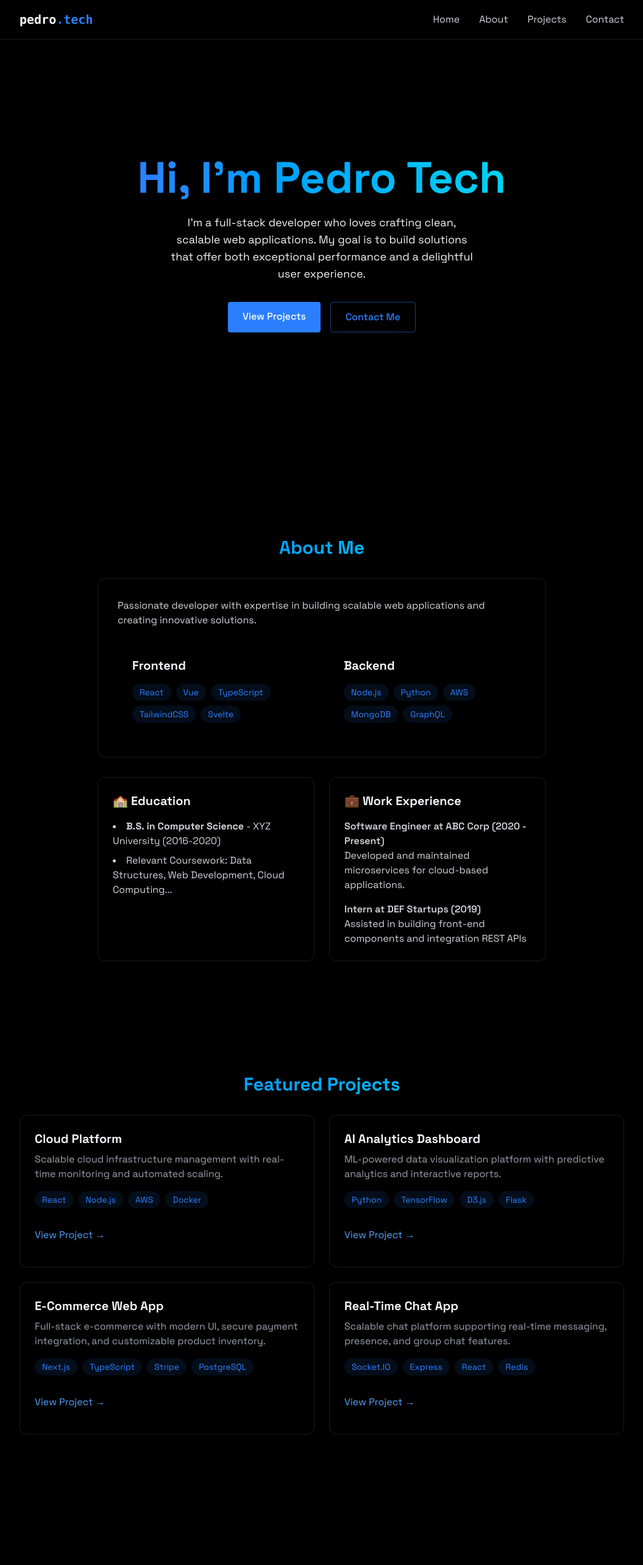
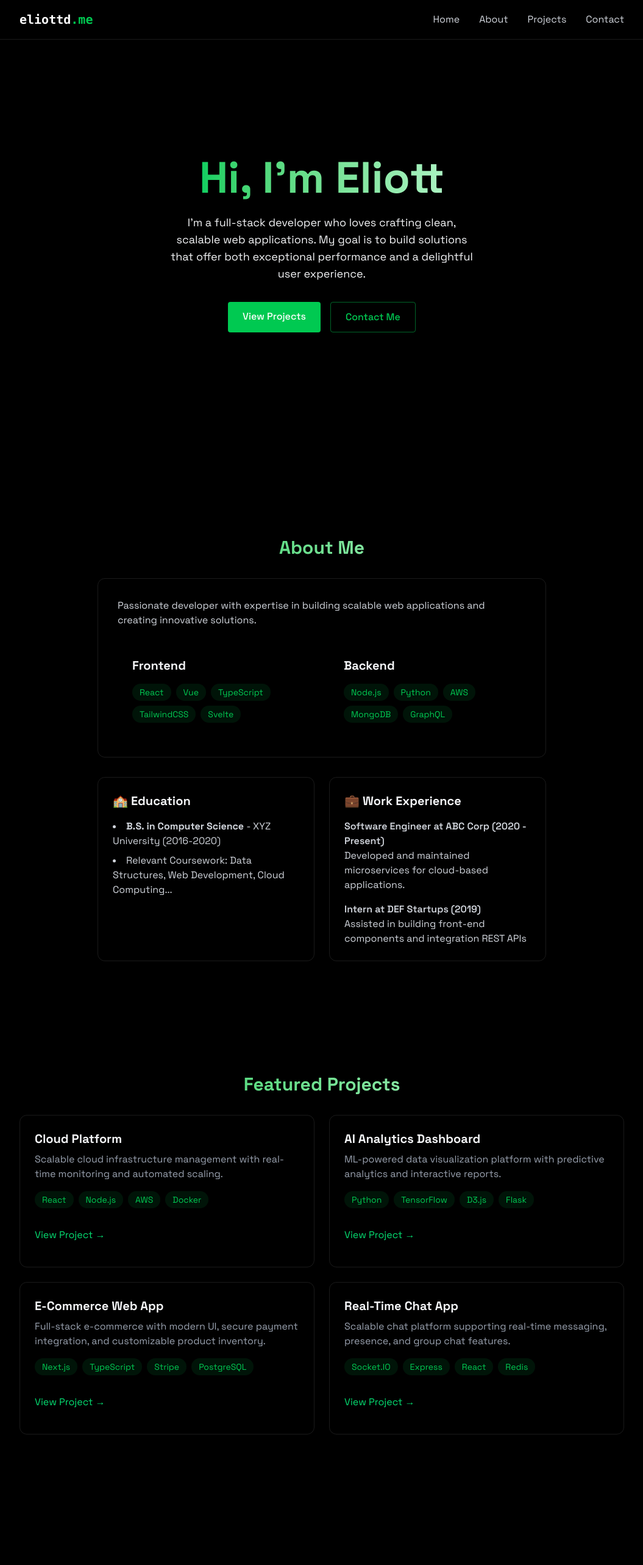
Before and after one commit to NeyZzO/portfolio, a React (Vite) app: page / in a window 1280 px wide. Shown: the top 2566 px of the page at 61% size, without its empty margins (112-1167 px from the left). Built offline with nearby package versions, Linux system fonts and the light colour scheme.

Commit message:
Changed colors

```diff
--- a/src/components/LoadingScreen.jsx
+++ b/src/components/LoadingScreen.jsx
@@ -29,7 +29,7 @@ export const LoadingScreen = ({ onComplete }) => {
       </div>
 
       <div className="w-[200px] h-[2px] bg-gray-800 rounded relative overflow-hidden">
-        <div className="w-[40%] h-full bg-blue-500 shadow-[0_0_15px_#3b82f6] animate-loading-bar"></div>
+        <div className="w-[40%] h-full bg-green-500 shadow-[0_0_15px_#3b82f6] animate-loading-bar"></div>
       </div>
     </div>
   );
--- a/src/components/Navbar.jsx
+++ b/src/components/Navbar.jsx
@@ -10,7 +10,7 @@ export const Navbar = ({ menuOpen, setMenuOpen }) => {
         <div className="flex justify-between items-center h-16">
           <a href="#home" className="font-mono text-xl font-bold text-white">
             {" "}
-            pedro<span className="text-blue-500">.tech</span>{" "}
+            eliottd<span className="text-green-500">.me</span>{" "}
           </a>
 
           <div
--- a/src/components/sections/About.jsx
+++ b/src/components/sections/About.jsx
@@ -18,7 +18,7 @@ export const About = () => {
     >
       <RevealOnScroll>
         <div className="max-w-3xl mx-auto px-4">
-          <h2 className="text-3xl font-bold mb-8 bg-gradient-to-r from-blue-500 to-cyan-400 bg-clip-text text-transparent text-center">
+          <h2 className="text-3xl font-bold mb-8 bg-gradient-to-r from-green-500 to-green-200 bg-clip-text text-transparent text-center">
             {" "}
             About Me
           </h2>
@@ -36,7 +36,7 @@ export const About = () => {
                   {frontendSkills.map((tech, key) => (
                     <span
                       key={key}
-                      className="bg-blue-500/10 text-blue-500 py-1 px-3 rounded-full text-sm hover:bg-blue-500/20
+                      className="bg-green-500/10 text-green-500 py-1 px-3 rounded-full text-sm hover:bg-green-500/20
                                     hover:shadow-[0_2px_8px_rgba(59,130,246,0.2)] transition
                     "
                     >
@@ -52,7 +52,7 @@ export const About = () => {
                   {backendSkills.map((tech, key) => (
                     <span
                       key={key}
-                      className="bg-blue-500/10 text-blue-500 py-1 px-3 rounded-full text-sm hover:bg-blue-500/20
+                      className="bg-green-500/10 text-green-500 py-1 px-3 rounded-full text-sm hover:bg-green-500/20
                                     hover:shadow-[0_2px_8px_rgba(59,130,2246,0.2)] transition
                     "
                     >
--- a/src/components/sections/Contact.jsx
+++ b/src/components/sections/Contact.jsx
@@ -33,7 +33,7 @@ export const Contact = () => {
     >
       <RevealOnScroll>
         <div className="px-4 w-full min-w-[300px] md:w-[500px] sm:w-2/3 p-6">
-          <h2 className="text-3xl font-bold mb-8 bg-gradient-to-r from-blue-500 to-cyan-400 bg-clip-text text-transparent text-center">
+          <h2 className="text-3xl font-bold mb-8 bg-gradient-to-r from-green-500 to-green-200 bg-clip-text text-transparent text-center">
             {" "}
             Get In Touch
           </h2>
@@ -45,7 +45,7 @@ export const Contact = () => {
                 name="name"
                 required
                 value={formData.name}
-                className="w-full bg-white/5 border border-white/10 rounded px-4 py-3 text-white transition focus:outline-none focus:border-blue-500 focus:bg-blue-500/5"
+                className="w-full bg-white/5 border border-white/10 rounded px-4 py-3 text-white transition focus:outline-none focus:border-green-500 focus:bg-green-500/5"
                 placeholder="Name..."
                 onChange={(e) =>
                   setFormData({ ...formData, name: e.target.value })
@@ -60,7 +60,7 @@ export const Contact = () => {
                 name="email"
                 required
                 value={formData.email}
-                className="w-full bg-white/5 border border-white/10 rounded px-4 py-3 text-white transition focus:outline-none focus:border-blue-500 focus:bg-blue-500/5"
+                className="w-full bg-white/5 border border-white/10 rounded px-4 py-3 text-white transition focus:outline-none focus:border-green-500 focus:bg-green-500/5"
                 placeholder="example@gmail.com"
                 onChange={(e) =>
                   setFormData({ ...formData, email: e.target.value })
@@ -75,7 +75,7 @@ export const Contact = () => {
                 required
                 rows={5}
                 value={formData.message}
-                className="w-full bg-white/5 border border-white/10 rounded px-4 py-3 text-white transition focus:outline-none focus:border-blue-500 focus:bg-blue-500/5"
+                className="w-full bg-white/5 border border-white/10 rounded px-4 py-3 text-white transition focus:outline-none focus:border-green-500 focus:bg-green-500/5"
                 placeholder="Your Message..."
                 onChange={(e) =>
                   setFormData({ ...formData, message: e.target.value })
@@ -85,7 +85,7 @@ export const Contact = () => {
 
             <button
               type="submit"
-              className="w-full bg-blue-500 text-white py-3 px-6 rounded font-medium transition relative overflow-hidden hover:-translate-y-0.5 hover:shadow-[0_0_15px_rgba(59,130,246,0.4)]"
+              className="w-full bg-green-500 text-white py-3 px-6 rounded font-medium transition relative overflow-hidden hover:-translate-y-0.5 hover:shadow-[0_0_15px_rgba(59,130,246,0.4)]"
             >
               Send Message
             </button>
--- a/src/components/sections/Home.jsx
+++ b/src/components/sections/Home.jsx
@@ -8,8 +8,8 @@ export const Home = () => {
     >
       <RevealOnScroll>
         <div className="text-center z-10 px-4">
-          <h1 className="text-5xl md:text-7xl font-bold mb-6 bg-gradient-to-r from-blue-500 to-cyan-400 bg-clip-text text-transparent leading-right">
-            Hi, I'm Pedro Tech
+          <h1 className="text-5xl md:text-7xl font-bold mb-6 bg-gradient-to-r from-green-500 to-green-200 bg-clip-text text-transparent leading-right">
+            Hi, I'm Eliott
           </h1>
 
           <p className="tex-gray-400 text-lg mb-8 max-w-lg mx-auto">
@@ -20,15 +20,15 @@ export const Home = () => {
           <div className="flex justify-center space-x-4">
             <a
               href="#projects"
-              className="bg-blue-500 text-white py-3 px-6 rounded font-medium transition relative overflow-hidden hover:-translate-y-0.5 hover:shadow-[0_0_15px_rgba(59, 130, 246, 0.4)]"
+              className="bg-green-500 text-white py-3 px-6 rounded font-medium transition relative overflow-hidden hover:-translate-y-0.5 hover:shadow-[0_0_15px_rgba(59, 130, 246, 0.4)]"
             >
               View Projects
             </a>
 
             <a
               href="#contact"
-              className="border border-blue-500/50 text-blue-500 py-3 px-6 rounded font-medium transition-all duration-200
-             hover:-translate-y-0.5 hover:shadow-[0_0_15px_rgba(59, 130, 246, 0.2)] hover:bg-blue-500/10"
+              className="border border-green-500/50 text-green-500 py-3 px-6 rounded font-medium transition-all duration-200
+             hover:-translate-y-0.5 hover:shadow-[0_0_15px_rgba(59, 130, 246, 0.2)] hover:bg-green-500/10"
             >
               Contact Me
             </a>
--- a/src/components/sections/Projects.jsx
+++ b/src/components/sections/Projects.jsx
@@ -8,12 +8,12 @@ export const Projects = () => {
     >
       <RevealOnScroll>
         <div className="max-w-5xl mx-auto px-4">
-          <h2 className="text-3xl font-bold mb-8 bg-gradient-to-r from-blue-500 to-cyan-400 bg-clip-text text-transparent text-center">
+          <h2 className="text-3xl font-bold mb-8 bg-gradient-to-r from-green-500 to-green-200 bg-clip-text text-transparent text-center">
             {" "}
             Featured Projects
           </h2>
           <div className="grid grid-cols-1 md:grid-cols-2 gap-6">
-            <div className="p-6 rounded-xl border border-white/10 hover:-translate-y-1 hover:border-blue-500/30 hover:shadow-[0_2px_8px_rgba(59,130,246,0.2)] transition">
+            <div className="p-6 rounded-xl border border-white/10 hover:-translate-y-1 hover:border-green-500/30 hover:shadow-[0_2px_8px_rgba(59,130,246,0.2)] transition">
               <h3 className="text-xl font-bold mb-2"> Cloud Platform</h3>
               <p className="text-gray-400 mb-4">
                 Scalable cloud infrastructure management with real-time
@@ -23,7 +23,7 @@ export const Projects = () => {
                 {["React", "Node.js", "AWS", "Docker"].map((tech, key) => (
                   <span
                     key={key}
-                    className="bg-blue-500/10 text-blue-500 py-1 px-3 rounded-full text-sm hover:bg-blue-500/20
+                    className="bg-green-500/10 text-green-500 py-1 px-3 rounded-full text-sm hover:bg-green-500/20
                                     hover:shadow-[0_2px_8px_rgba(59,130,246,0.1)] transition-all
                     "
                   >
@@ -35,7 +35,7 @@ export const Projects = () => {
               <div className="flex justify-between items-center">
                 <a
                   href="#"
-                  className="text-blue-400 hover:text-blue-300 transition-colors my-4"
+                  className="text-green-400 hover:text-green-300 transition-colors my-4"
                 >
                   View Project →
                 </a>
@@ -44,7 +44,7 @@ export const Projects = () => {
             <div
               className="
               glass p-6 rounded-xl border border-white/10
-              hover:-translate-y-1 hover:border-blue-500/30
+              hover:-translate-y-1 hover:border-green-500/30
               hover:shadow-[0_4px_20px_rgba(59,130,246,0.1)]
               transition-all
             "
@@ -59,10 +59,10 @@ export const Projects = () => {
                   <span
                     key={key}
                     className="
-                      bg-blue-500/10 text-blue-500 py-1 px-3
+                      bg-green-500/10 text-green-500 py-1 px-3
                       rounded-full text-sm
                       transition
-                      hover:bg-blue-500/20 hover:-translate-y-0.5
+                      hover:bg-green-500/20 hover:-translate-y-0.5
                       hover:shadow-[0_2px_8px_rgba(59,130,246,0.2)]
                     "
                   >
@@ -73,7 +73,7 @@ export const Projects = () => {
               <div className="flex justify-between items-center">
                 <a
                   href="#"
-                  className="text-blue-400 hover:text-blue-300 transition-colors my-4"
+                  className="text-green-400 hover:text-green-300 transition-colors my-4"
                 >
                   View Project →
                 </a>
@@ -83,7 +83,7 @@ export const Projects = () => {
             <div
               className="
               glass p-6 rounded-xl border border-white/10
-              hover:-translate-y-1 hover:border-blue-500/30
+              hover:-translate-y-1 hover:border-green-500/30
               hover:shadow-[0_4px_20px_rgba(59,130,246,0.1)]
               transition-all
             "
@@ -99,10 +99,10 @@ export const Projects = () => {
                     <span
                       key={tech}
                       className="
-                      bg-blue-500/10 text-blue-500 py-1 px-3
+                      bg-green-500/10 text-green-500 py-1 px-3
                       rounded-full text-sm
                       transition
-                      hover:bg-blue-500/20 hover:-translate-y-0.5
+                      hover:bg-green-500/20 hover:-translate-y-0.5
                       hover:shadow-[0_2px_8px_rgba(59,130,246,0.2)]
                     "
                     >
@@ -114,7 +114,7 @@ export const Projects = () => {
               <div className="flex justify-between items-center">
                 <a
                   href="#"
-                  className="text-blue-400 hover:text-blue-300 transition-colors my-4"
+                  className="text-green-400 hover:text-green-300 transition-colors my-4"
                 >
                   View Project →
                 </a>
@@ -124,7 +124,7 @@ export const Projects = () => {
             <div
               className="
               glass p-6 rounded-xl border border-white/10
-              hover:-translate-y-1 hover:border-blue-500/30
+              hover:-translate-y-1 hover:border-green-500/30
               hover:shadow-[0_4px_20px_rgba(59,130,246,0.1)]
               transition-all
             "
@@ -139,10 +139,10 @@ export const Projects = () => {
                   <span
                     key={key}
                     className="
-                      bg-blue-500/10 text-blue-500 py-1 px-3
+                      bg-green-500/10 text-green-500 py-1 px-3
                       rounded-full text-sm
                       transition
-                      hover:bg-blue-500/20 hover:-translate-y-0.5
+                      hover:bg-green-500/20 hover:-translate-y-0.5
                       hover:shadow-[0_2px_8px_rgba(59,130,246,0.2)]
                     "
                   >
@@ -153,7 +153,7 @@ export const Projects = () => {
               <div className="flex justify-between items-center ">
                 <a
                   href="#"
-                  className="text-blue-400 hover:text-blue-300 transition-colors my-4"
+                  className="text-green-400 hover:text-green-300 transition-colors my-4"
                 >
                   View Project →
                 </a>
```
